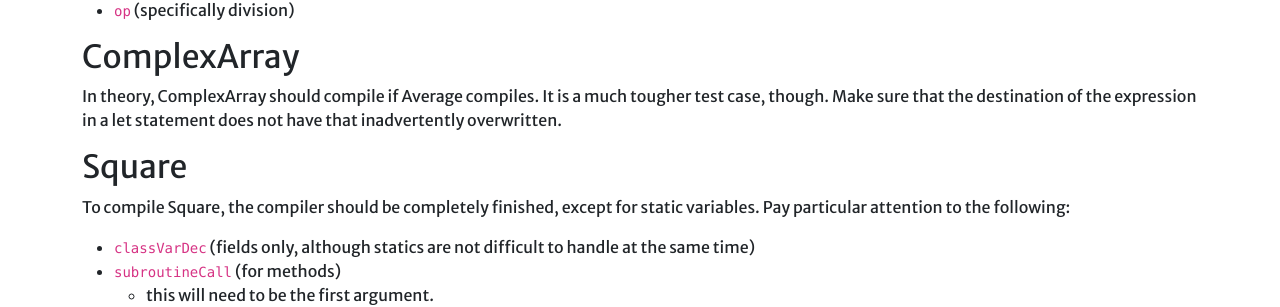
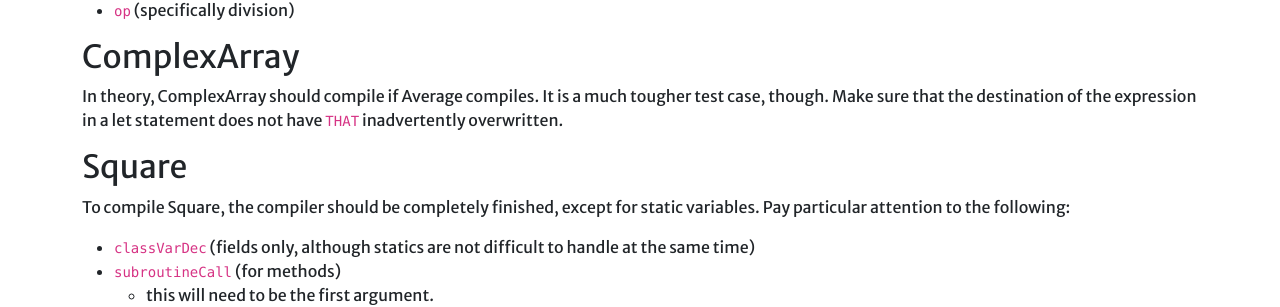
Before and after one commit to Hendrix-CS/csci322, a Jekyll site: the page built from projects/11-guide.md, in a window 1280 px wide and 900 px high, scrolled down 1804 px. Shown: the part 275-582 px from the top of the window. Built offline with Jekyll 4.4.1, drawn with Linux system fonts in a browser that asks for light colours; a script that is not in the unit is left out.

Commit message:
fix formatting

```diff
--- a/projects/11-guide.md
+++ b/projects/11-guide.md
@@ -118,7 +118,7 @@ ComplexArray
 
 In theory, ComplexArray should compile if Average compiles. It is a
 much tougher test case, though. Make sure that the destination of the
-expression in a let statement does not have that inadvertently
+expression in a let statement does not have `THAT` inadvertently
 overwritten.
 
 Square
```
